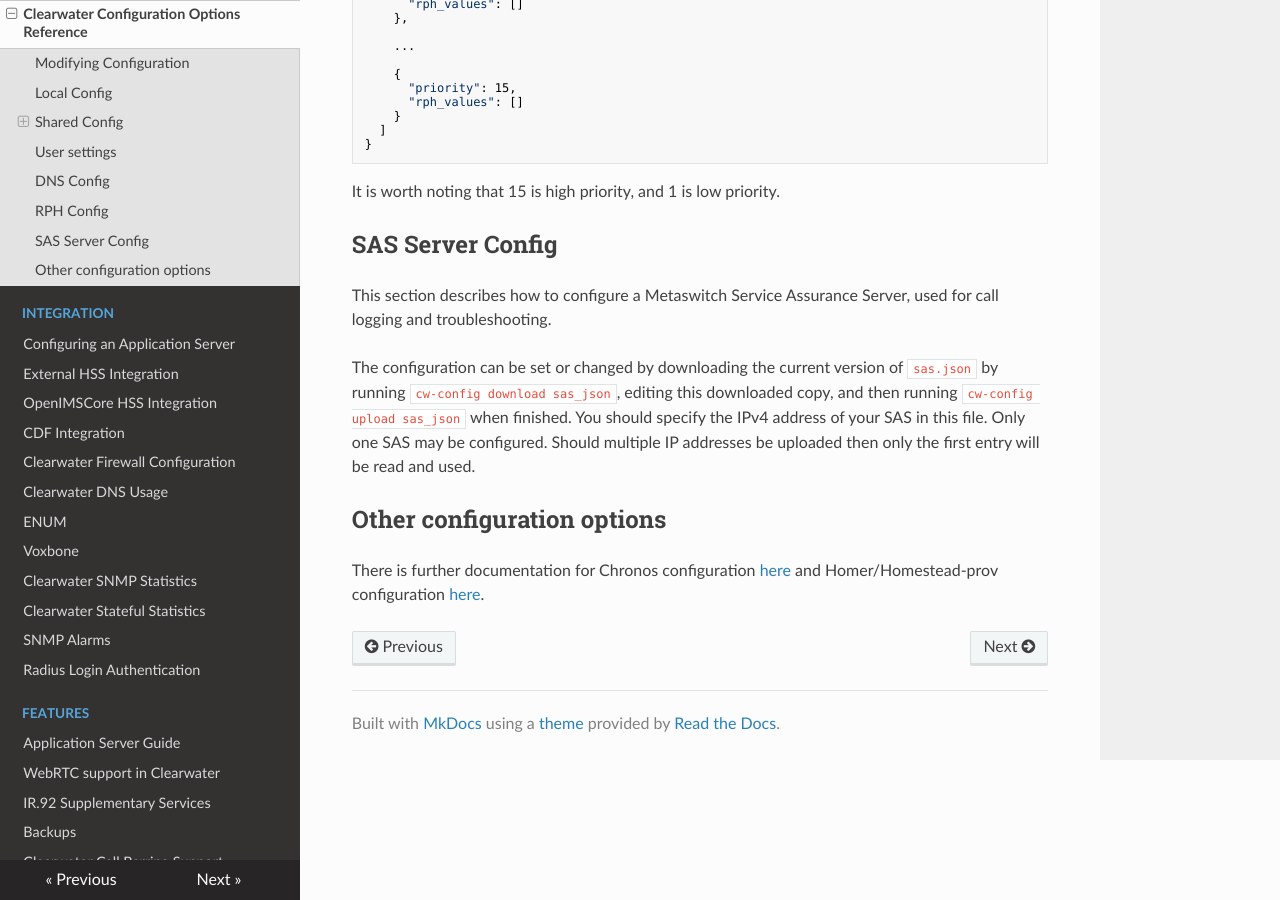
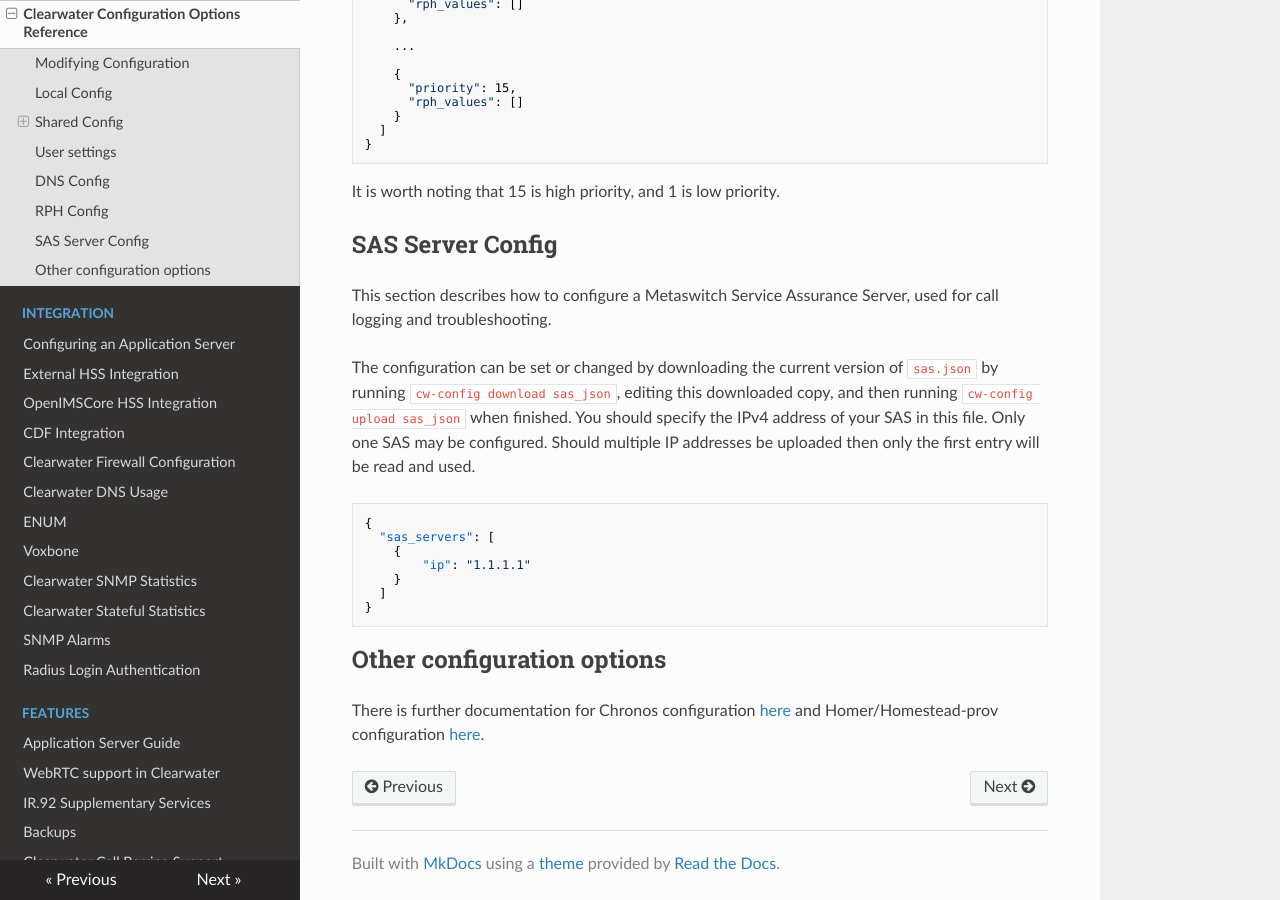
Before and after one commit to Metaswitch/clearwater-readthedocs, an MkDocs documentation site: the page built from docs/Clearwater_Configuration_Options_Reference.md, in a window 1280 px wide and 900 px high, scrolled down 14678 px. Built offline with MkDocs 1.6.1, drawn with Linux system fonts in a browser that asks for light colours; nearby versions of some CDN libraries; old or Windows-style settings are respelled for this version of MkDocs.

Commit message:
Added example SAS config

```diff
--- a/docs/Clearwater_Configuration_Options_Reference.md
+++ b/docs/Clearwater_Configuration_Options_Reference.md
@@ -300,8 +300,13 @@ This section describes how to configure a Metaswitch Service Assurance Server, u
 
 The configuration can be set or changed by downloading the current version of `sas.json` by running `cw-config download sas_json`, editing this downloaded copy, and then running `cw-config upload sas_json` when finished. You should specify the IPv4 address of your SAS in this file. Only one SAS may be configured. Should multiple IP addresses be uploaded then only the first entry will be read and used.
 
-
-
+    {
+      "sas_servers": [
+        {
+            "ip": "1.1.1.1"
+        }
+      ]
+    }
 
 ## Other configuration options
 
```
